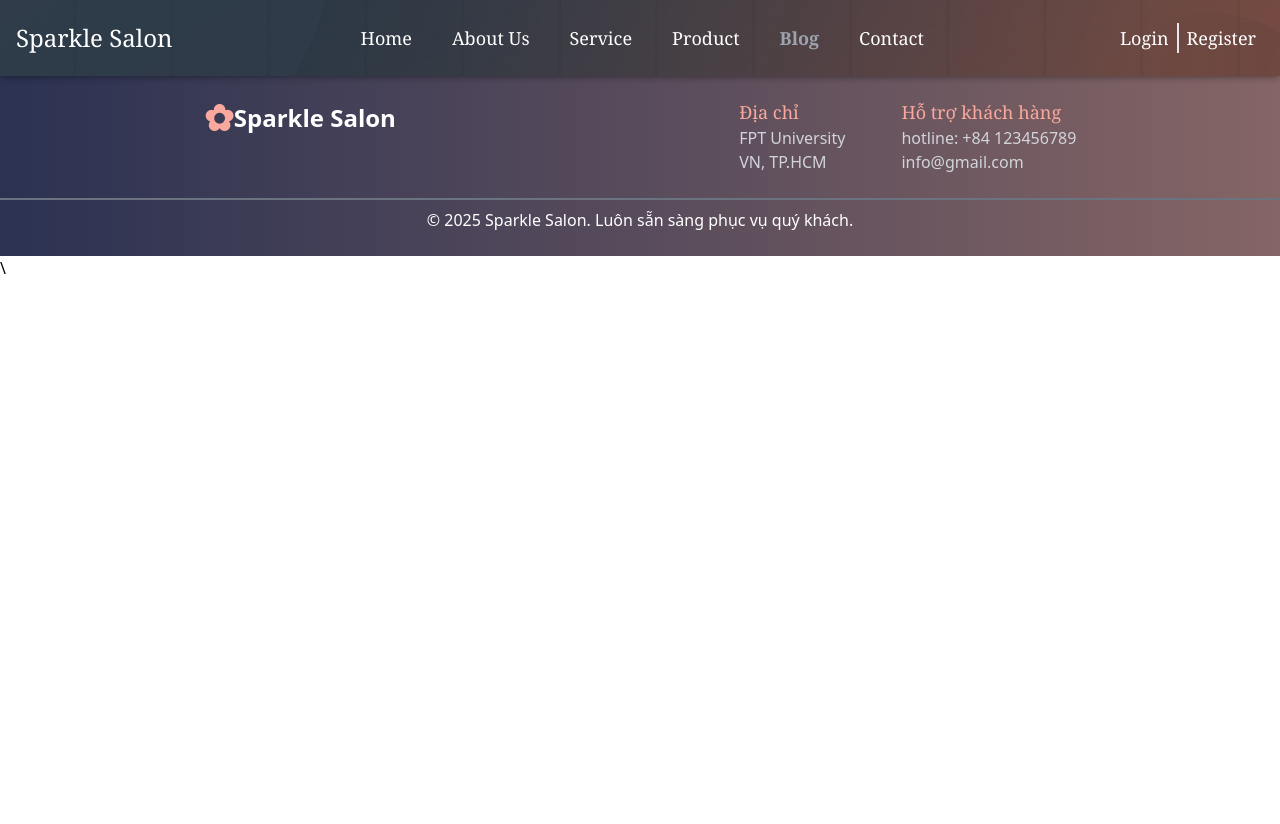
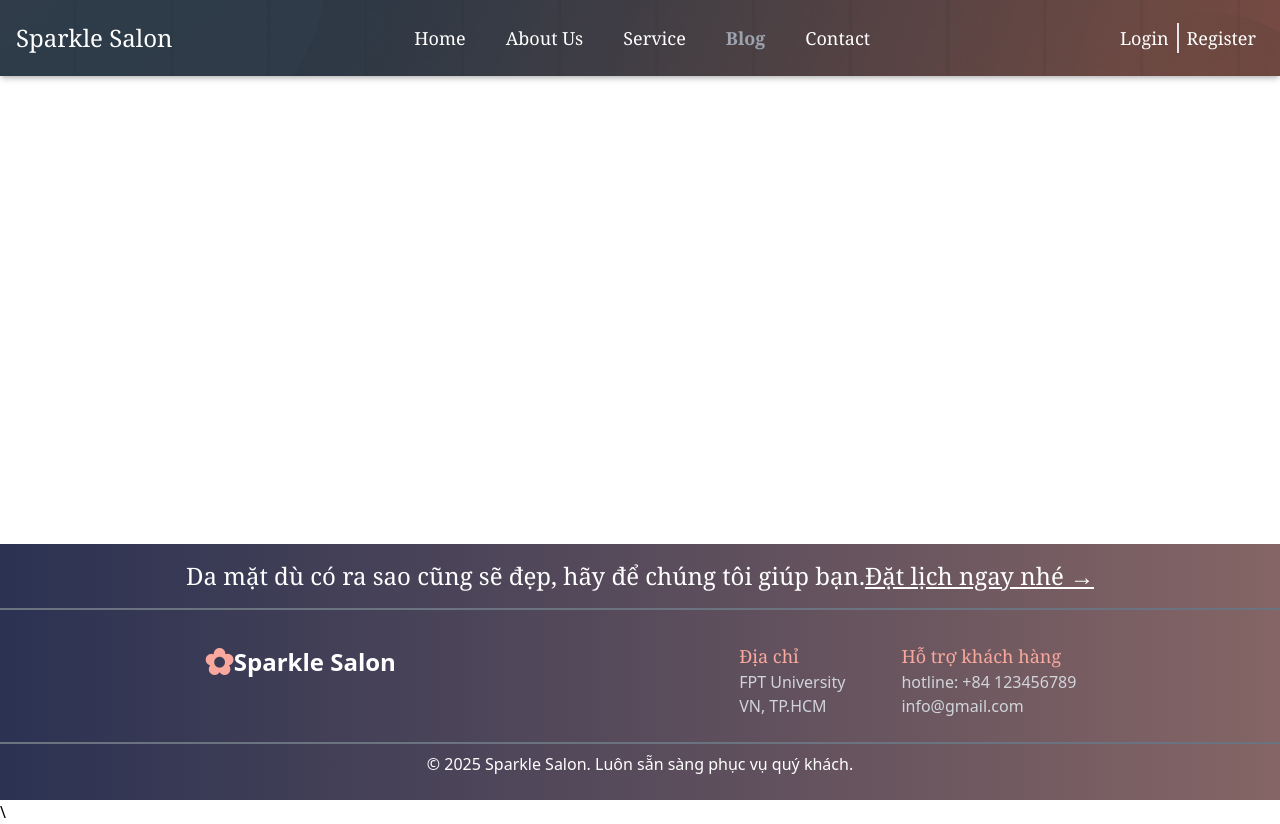
Before and after one commit to Rosettyluvhenny/SWP_SP25, a React (Vite) app in the folder sparkle-salon-fe/: page /blog in a window 1280 px wide. Before the commit the page ends 800 px from the top, so only its background shows below. Built offline with nearby package versions, Linux system fonts and the light colour scheme.

Commit message:
modified MainLayout

```diff
--- a/sparkle-salon-fe/src/App.tsx
+++ b/sparkle-salon-fe/src/App.tsx
@@ -5,7 +5,6 @@ import About from "./pages/About";
 import Service from "./pages/Service";
 import Contact from "./pages/Contact";
 import Blog from "./pages/Blog";
-import Product from "./pages/Product";
 import ForgotPassword from "./pages/ForgotPassword";
 import Manager from "./pages/Manager";
 import ScrollToTop from "./components/ScrollToTop";
@@ -24,7 +23,6 @@ function App() {
         <Route path="/service" element={<MainLayout><Service /></MainLayout>} />
         <Route path="/contact" element={<MainLayout><Contact /></MainLayout>} />
         <Route path="/blog" element={<MainLayout><Blog /></MainLayout>} />
-        <Route path="/product" element={<MainLayout><Product /></MainLayout>} />
         <Route path="/forgot-password" element={<MainLayout><ForgotPassword /></MainLayout>} />
         <Route path="/manager" element={<Manager />} />
         <Route path="/manager/user" element={<UserManagement />} />
--- a/sparkle-salon-fe/src/components/Header.tsx
+++ b/sparkle-salon-fe/src/components/Header.tsx
@@ -35,14 +35,6 @@ export default function Header() {
                             className={`${isActive("/service")}`}
                         >
                             Service
-                        </Link>
-                    </li>
-                    <li>
-                        <Link
-                            to="/product"
-                            className={`${isActive("/product")}`}
-                        >
-                            Product
                         </Link>
                     </li>
                     <li>
--- a/sparkle-salon-fe/src/layouts/MainLayout.tsx
+++ b/sparkle-salon-fe/src/layouts/MainLayout.tsx
@@ -1,13 +1,9 @@
 import Footer from "../components/Footer";
 import Header from "../components/Header";
 
-export default function MainLayout({
-    children,
-}: {
-    children: React.ReactNode;
-}) {
+export default function MainLayout({ children }: { children: React.ReactNode }) {
     return (
-        <div className="flex flex-col">
+        <div className="flex flex-col min-h-screen bg-white">
             <Header />
             <main className="flex-grow">{children}</main>
             <Footer />
--- a/sparkle-salon-fe/src/pages/Home.tsx
+++ b/sparkle-salon-fe/src/pages/Home.tsx
@@ -45,14 +45,14 @@ export default function Home() {
                     <div className="text-center px-6 border-r border-gray-300 last:border-r-0">
                         <h3 className="text-xl font-semibold text-gray-900">
                             <span className="text-gray-600">02</span>{" "}
-                            <span className="text-[#ee8874]">—</span> Sản phẩm
+                            <span className="text-[#ee8874]">—</span> Dịch vụ
                             chất lượng
                         </h3>
                         <p className="text-gray-500 mt-1">
                             Nói không với hàng chất lượng kém
                         </p>
                         <Link
-                            to="/product"
+                            to="/service"
                             className="hover:underline hover:text-gray-600 hover:text-sm"
                         >
                             xem thêm →
--- a/sparkle-salon-fe/src/pages/Product.tsx
+++ /dev/null
@@ -1,10 +0,0 @@
-
-import Header from "../components/Header";
-
-export default function Product() {
-  return(
-      <div>
-        <Header />
-      </div>
-    )
-}
```
